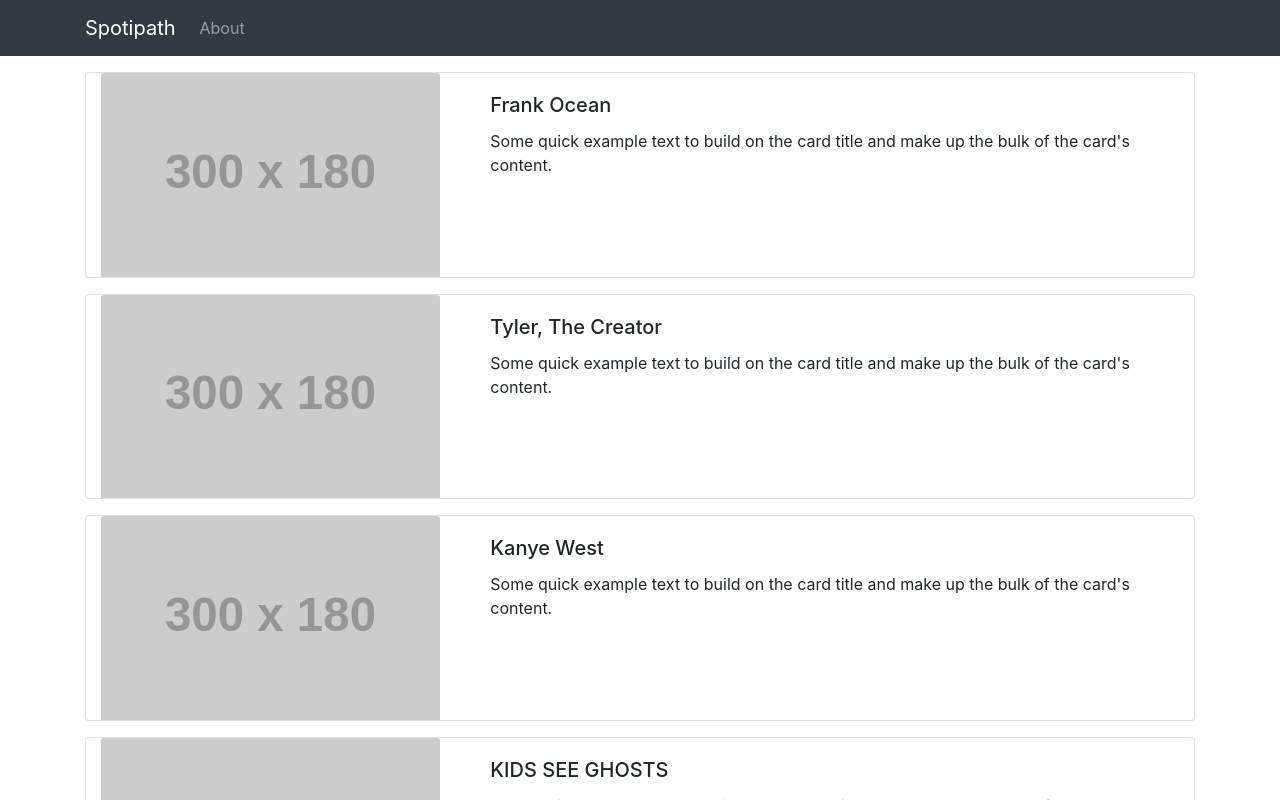
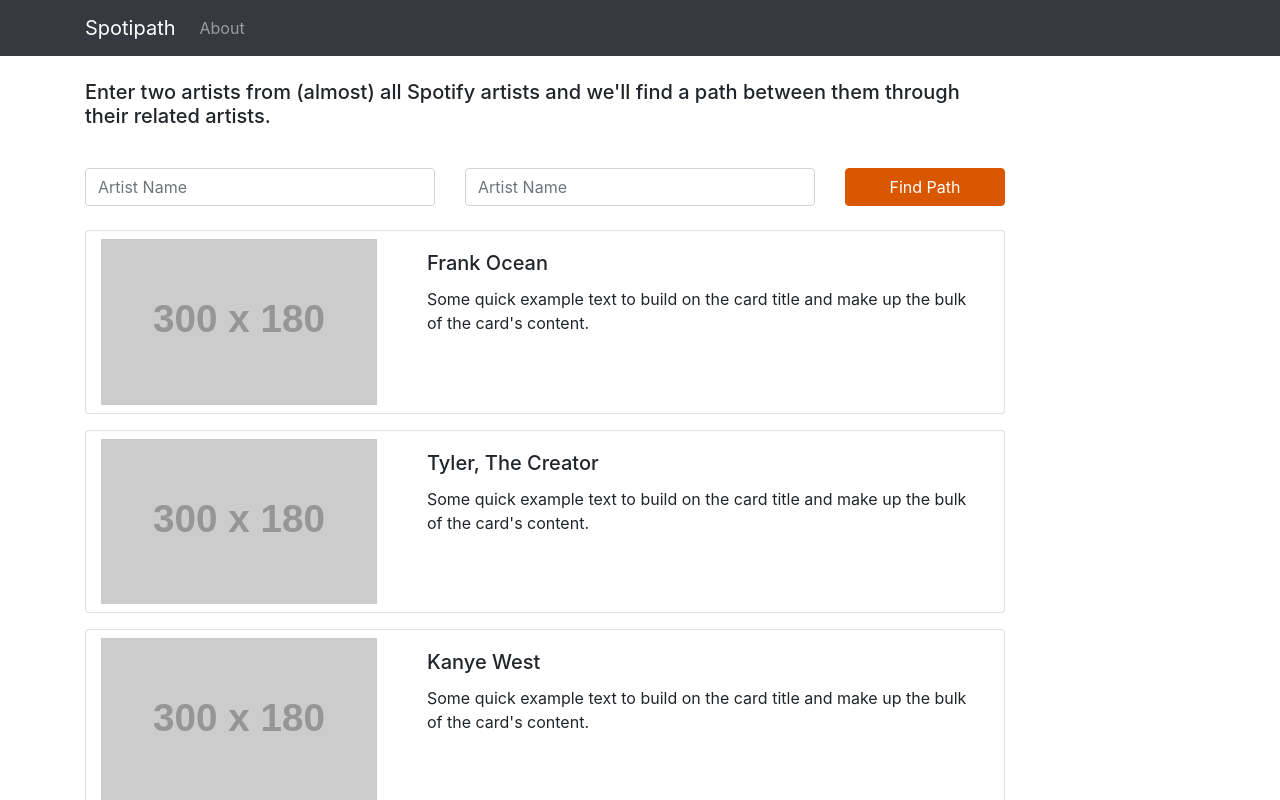
Before and after one commit to kristiancharb/spotipath, a React (Create React App) app: page / in a window 1280 px wide. Shown: the top 800 px of the page. Built offline with nearby package versions, Linux system fonts and the light colour scheme.

Commit message:
Add search bar component

```diff
--- a/src/components/ArtistCard.js
+++ b/src/components/ArtistCard.js
@@ -8,12 +8,13 @@
         <Col xs={4}>
           <Card.Img
             variant="top"
+            className="pt-2 pb-2"
             src="http://via.placeholder.com/300x180"
             alt="Card image cap"
           />
         </Col>
-        <Col>
-          <Card.Body xs={8}>
+        <Col xs={8}>
+          <Card.Body>
             <Card.Title>{artist.name}</Card.Title>
             <Card.Text>
               Some quick example text to build on the card title and make up the bulk of
--- a/src/components/Content.js
+++ b/src/components/Content.js
@@ -1,13 +1,15 @@
 import React from 'react';
 import ArtistCard from './ArtistCard';
 import artists from '../mock-data.json';
-import { Container, Row, Col} from 'react-bootstrap';
+import { Container, Row, Col } from 'react-bootstrap';
+import SearchBar from './SearchBar';
 
 const Content = () => (
   <Container>
+    <SearchBar />
     {artists.map(artist => (
-      <Row>
-        <Col xs={12}>
+      <Row key={artist.id}>
+        <Col xs={12} md={10}>
           <ArtistCard artist={artist}/>
         </Col>
       </Row>
--- /dev/null
+++ b/src/components/SearchBar.js
@@ -0,0 +1,38 @@
+import React from 'react';
+import { Row, Col, Form, Button} from 'react-bootstrap';
+
+const SearchBar = () => (
+  <div>
+    <Row>
+      <Col className="w-100 my-4" xs={12} md={10}>
+        <h5>
+          Enter two artists from (almost) all Spotify artists and we'll find a path
+          between them through their related artists.
+        </h5>
+      </Col>
+    </Row>
+    <Row>
+      <Form inline className="w-100">
+        <Col xs={12} md={5} lg={4}>
+          <Form.Group key="srcArtist" controlId="srcArtist">
+            <Form.Label className="sr-only">Starting Artist</Form.Label>
+            <Form.Control className="my-2 w-100" placeholder="Artist Name" />
+          </Form.Group>
+        </Col>
+        <Col xs={12} md={5} lg={4}>
+          <Form.Group key="destArtist" controlId="destArtist">
+            <Form.Label className="sr-only">Ending Artist</Form.Label>
+            <Form.Control className="my-2 w-100" placeholder="Artist Name" />
+          </Form.Group>
+        </Col>
+        <Col xs={12} md={10} lg={2}>
+          <Button className="my-2 w-100" variant="primary" type="submit">
+            Find Path
+          </Button>
+        </Col>
+      </Form>
+    </Row>
+  </div>
+);
+
+export default SearchBar;
```
